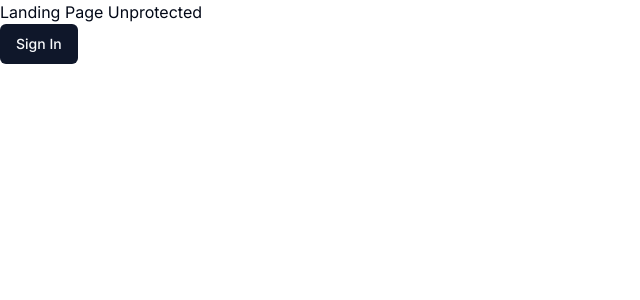
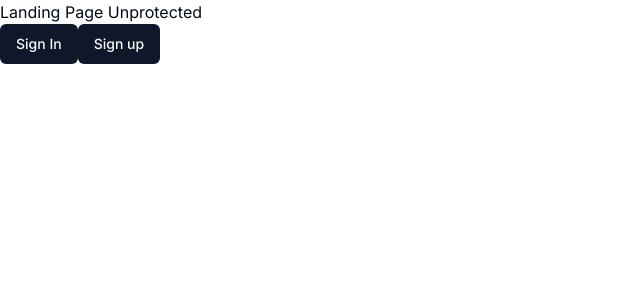
Before and after one commit to wanghaisheng/brain-train-ai, a Next.js app: page / in a window 1280 px wide. Shown: the top 300 px of the page, without its empty margins (0-640 px from the left). Built offline with nearby package versions, Linux system fonts and the light colour scheme.

Commit message:
add signup button

```diff
--- a/app/(landing)/page.tsx
+++ b/app/(landing)/page.tsx
@@ -10,6 +10,9 @@ export default function LandingPage() {
         <Link href="/sign-in">
           <Button>Sign In</Button>
         </Link>
+        <Link href="/sign-up">
+          <Button>Sign up</Button>
+        </Link>
       </div>
     </div>
   );
```
